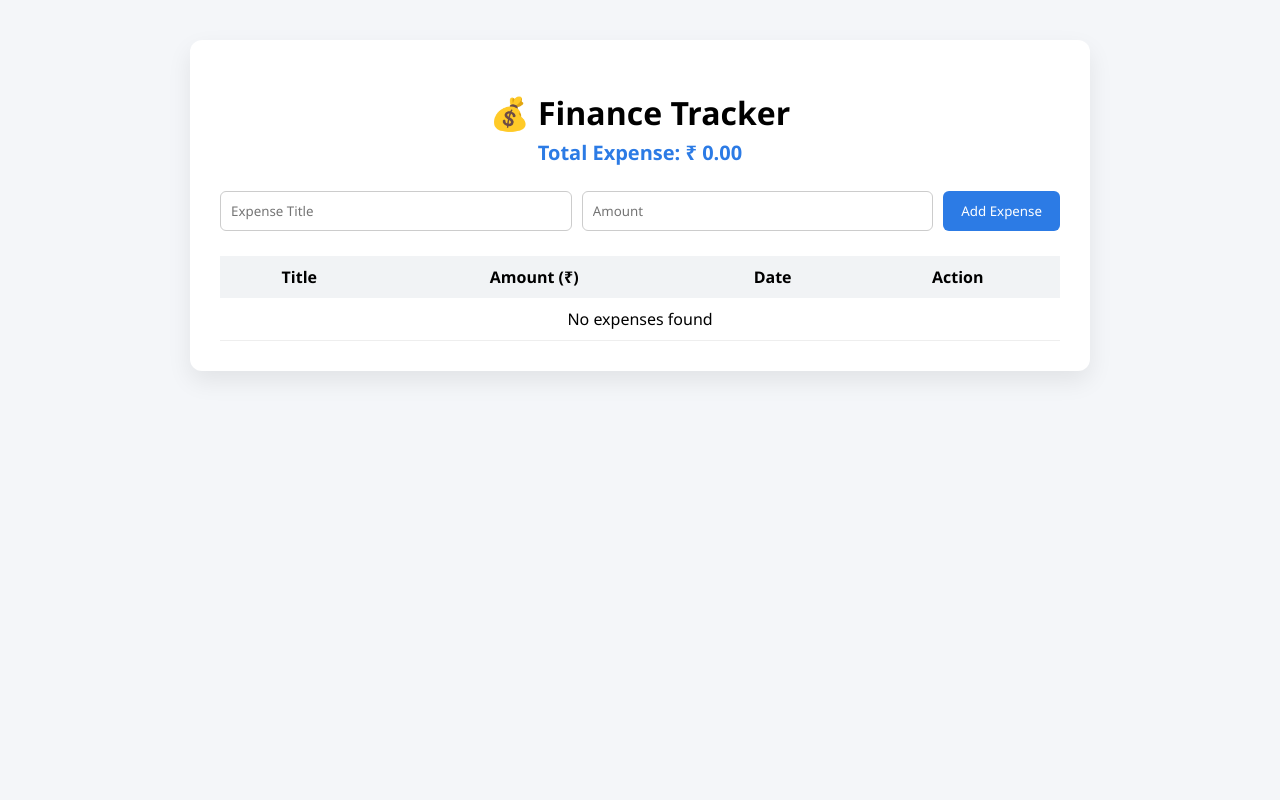
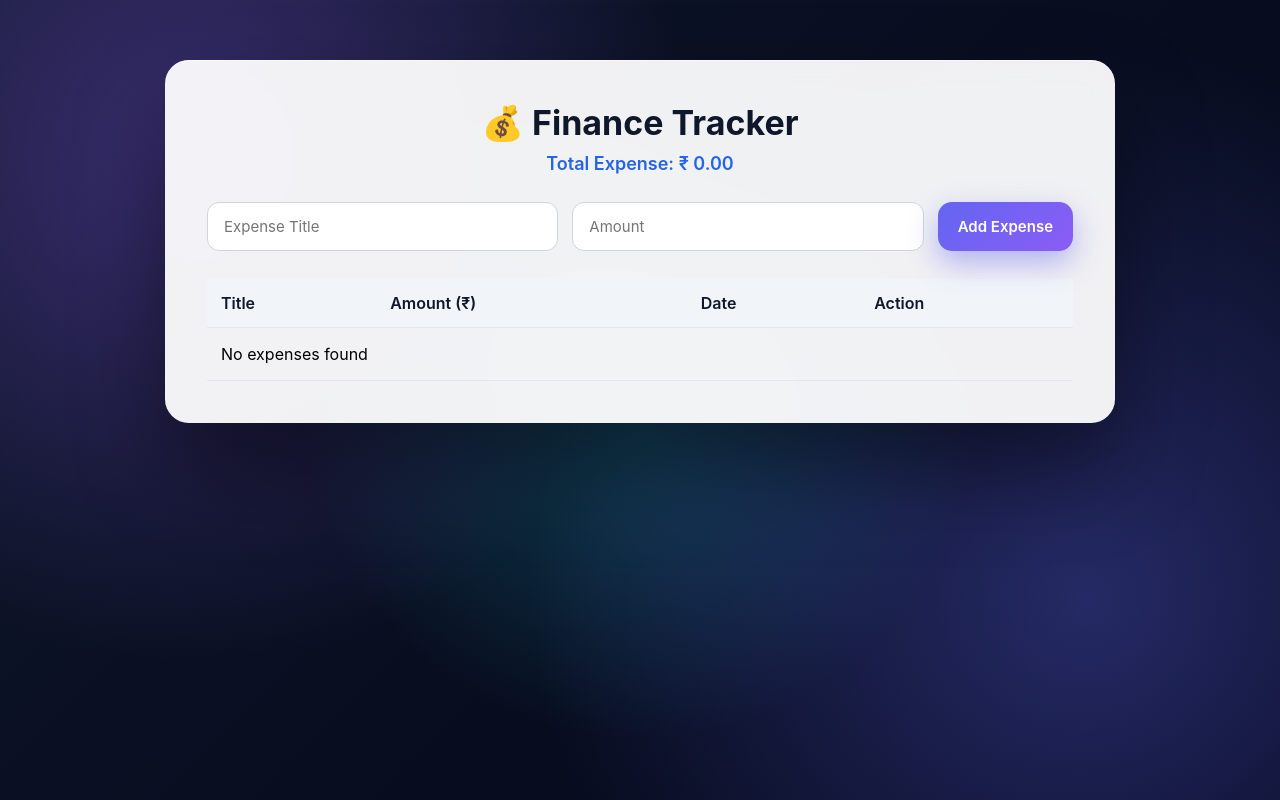
Before and after one commit to TIRTH-09/finance-tracker, a PHP site: page / in a window 1280 px wide. Run offline with PHP 8.4, Linux system fonts and the light colour scheme; data that the repository does not hold is empty.

Commit message:
UI finalized: premium design, hover effects, glass layout (stable)

```diff
--- a/public/css/style.css
+++ b/public/css/style.css
@@ -1,106 +1,193 @@
+/* =========================
+   GLOBAL RESET
+========================= */
 * {
+    margin: 0;
+    padding: 0;
     box-sizing: border-box;
-    font-family: "Segoe UI", sans-serif;
+    font-family: "Inter", system-ui, -apple-system, BlinkMacSystemFont, sans-serif;
 }
 
+/* =========================
+   PREMIUM BACKGROUND
+========================= */
 body {
-    background: #f4f6f9;
-    margin: 0;
-    padding: 40px;
+    min-height: 100vh;
+    background:
+        radial-gradient(circle at 15% 20%, rgba(139,92,246,0.35), transparent 40%),
+        radial-gradient(circle at 85% 75%, rgba(99,102,241,0.35), transparent 45%),
+        radial-gradient(circle at 50% 50%, rgba(34,211,238,0.25), transparent 45%),
+        linear-gradient(135deg, #0f172a, #020617);
+    padding: 60px 15px;
+    animation: fadeIn 0.6s ease-in;
 }
 
+/* =========================
+   MAIN CARD (GLASS)
+========================= */
 .container {
-    max-width: 900px;
+    max-width: 950px;
     margin: auto;
-    background: #fff;
-    padding: 30px;
-    border-radius: 12px;
-    box-shadow: 0 10px 25px rgba(0,0,0,0.08);
+    background: rgba(255, 255, 255, 0.94);
+    backdrop-filter: blur(14px);
+    -webkit-backdrop-filter: blur(14px);
+    padding: 42px;
+    border-radius: 24px;
+    box-shadow:
+        0 45px 90px rgba(0,0,0,0.45),
+        inset 0 1px 0 rgba(255,255,255,0.6);
+    transition: transform 0.35s ease, box-shadow 0.35s ease;
 }
 
-/* Header */
+.container:hover {
+    transform: translateY(-2px);
+    box-shadow:
+        0 55px 100px rgba(0,0,0,0.5),
+        inset 0 1px 0 rgba(255,255,255,0.6);
+}
+
+/* =========================
+   HEADER
+========================= */
 h1 {
     text-align: center;
-    margin-bottom: 5px;
+    font-size: 34px;
+    margin-bottom: 10px;
+    color: #0f172a;
 }
 
+h1 img,
+h1 span {
+    filter: drop-shadow(0 4px 10px rgba(139,92,246,0.5));
+}
+
+/* =========================
+   TOTAL EXPENSE
+========================= */
 .total {
     text-align: center;
-    font-size: 20px;
-    font-weight: bold;
-    color: #2c7be5;
-    margin-bottom: 25px;
+    font-size: 18px;
+    font-weight: 600;
+    margin-bottom: 28px;
+    color: #2563eb;
 }
 
-/* Form */
+/* =========================
+   FORM
+========================= */
 form {
     display: flex;
-    gap: 10px;
-    margin-bottom: 25px;
+    gap: 14px;
+    margin-bottom: 28px;
 }
 
-form input {
+input[type="text"],
+input[type="number"] {
     flex: 1;
-    padding: 10px;
-    border-radius: 6px;
-    border: 1px solid #ccc;
+    padding: 14px 16px;
+    border-radius: 12px;
+    border: 1px solid #d1d5db;
+    font-size: 15px;
+    transition: all 0.25s ease;
 }
 
-form button {
-    background: #2c7be5;
-    color: #fff;
-    border: none;
-    padding: 10px 18px;
-    border-radius: 6px;
-    cursor: pointer;
+input:focus {
+    outline: none;
+    border-color: #6366f1;
+    box-shadow: 0 0 0 3px rgba(99,102,241,0.2);
 }
 
-form button:hover {
-    background: #1a68d1;
+/* =========================
+   BUTTONS
+========================= */
+button {
+    padding: 14px 20px;
+    background: linear-gradient(135deg, #6366f1, #8b5cf6);
+    color: white;
+    border: none;
+    border-radius: 14px;
+    font-size: 15px;
+    font-weight: 600;
+    cursor: pointer;
+    box-shadow: 0 12px 30px rgba(99,102,241,0.45);
+    transition: all 0.3s ease;
 }
 
-/* Table */
+button:hover {
+    transform: translateY(-2px);
+    box-shadow: 0 18px 45px rgba(139,92,246,0.55);
+}
+
+/* =========================
+   TABLE
+========================= */
 table {
     width: 100%;
-    border-collapse: collapse;
+    border-collapse: separate;
+    border-spacing: 0;
+    margin-top: 10px;
 }
 
-th {
-    background: #f1f3f5;
-    padding: 10px;
+thead th {
+    background: #f1f5f9;
+    padding: 14px;
+    text-align: left;
+    font-weight: 600;
+    color: #0f172a;
+    border-bottom: 1px solid #e5e7eb;
 }
 
-td {
-    padding: 10px;
-    text-align: center;
-    border-bottom: 1px solid #eee;
+tbody td {
+    padding: 16px 14px;
+    border-bottom: 1px solid #e5e7eb;
+    transition: background 0.25s ease, transform 0.25s ease;
 }
 
-/* Buttons */
-.btn-edit {
-    color: #2c7be5;
-    text-decoration: none;
-    margin-right: 10px;
-    font-weight: 500;
+tbody tr:hover {
+    background: rgba(99,102,241,0.08);
+    transform: scale(1.01);
 }
 
-.btn-delete {
-    color: #e5533d;
+/* =========================
+   ACTION LINKS
+========================= */
+a {
     text-decoration: none;
-    font-weight: 500;
+    font-weight: 600;
+    margin-right: 10px;
 }
 
-.btn-edit:hover,
-.btn-delete:hover {
+a.edit {
+    color: #2563eb;
+}
+
+a.delete {
+    color: #dc2626;
+}
+
+a:hover {
     text-decoration: underline;
 }
 
-/* Edit Page */
-.edit-container {
-    max-width: 500px;
-    margin: auto;
-    background: white;
-    padding: 30px;
-    border-radius: 10px;
-    box-shadow: 0 8px 20px rgba(0,0,0,0.08);
+/* =========================
+   EDIT FORM SPACING
+========================= */
+.edit-form {
+    display: flex;
+    gap: 14px;
+    margin-top: 20px;
 }
+
+/* =========================
+   ANIMATIONS
+========================= */
+@keyframes fadeIn {
+    from {
+        opacity: 0;
+        transform: translateY(8px);
+    }
+    to {
+        opacity: 1;
+        transform: translateY(0);
+    }
+}
```
Also changed, not shown: app/view/edit.php (+22 -5 lines).
